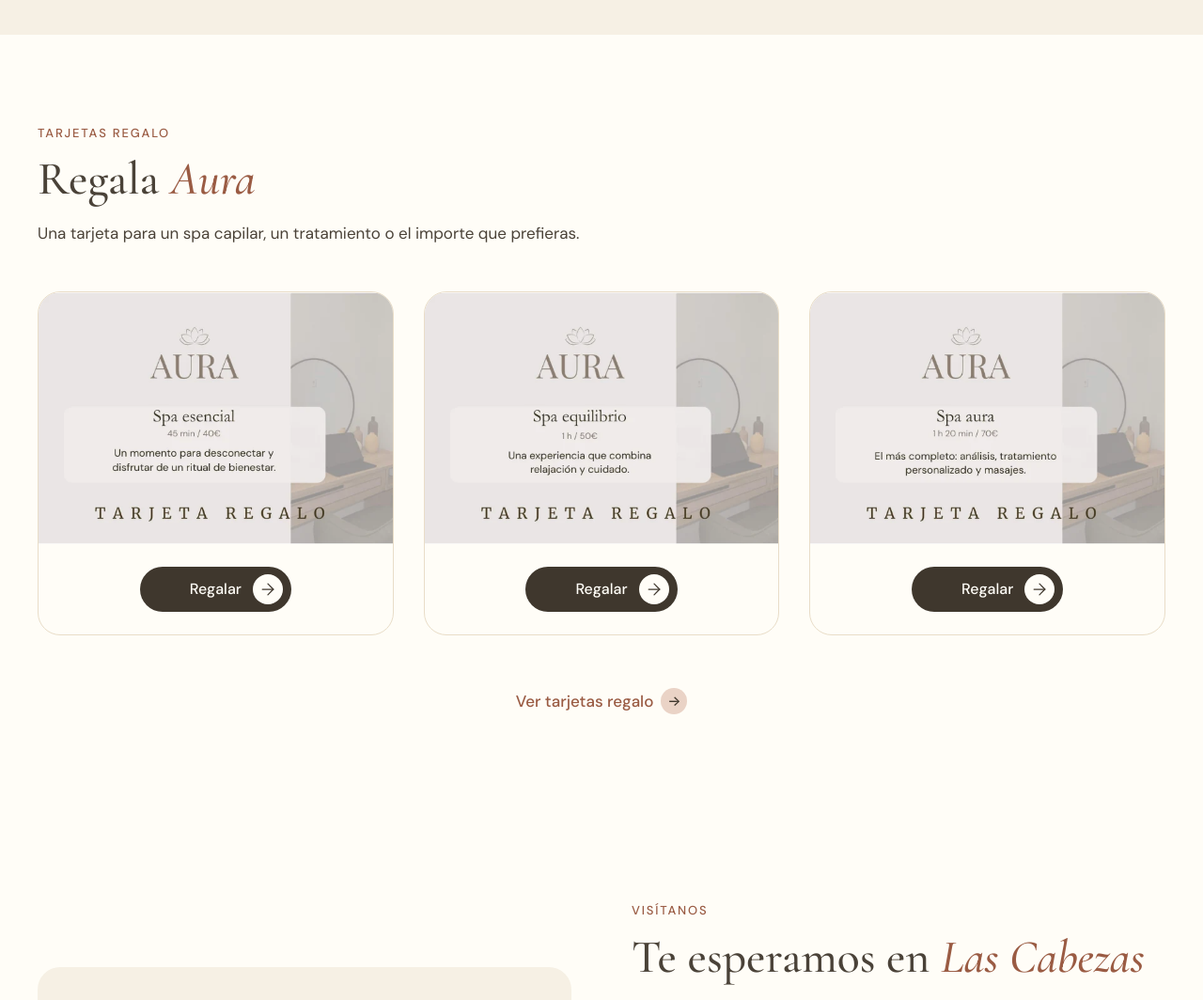
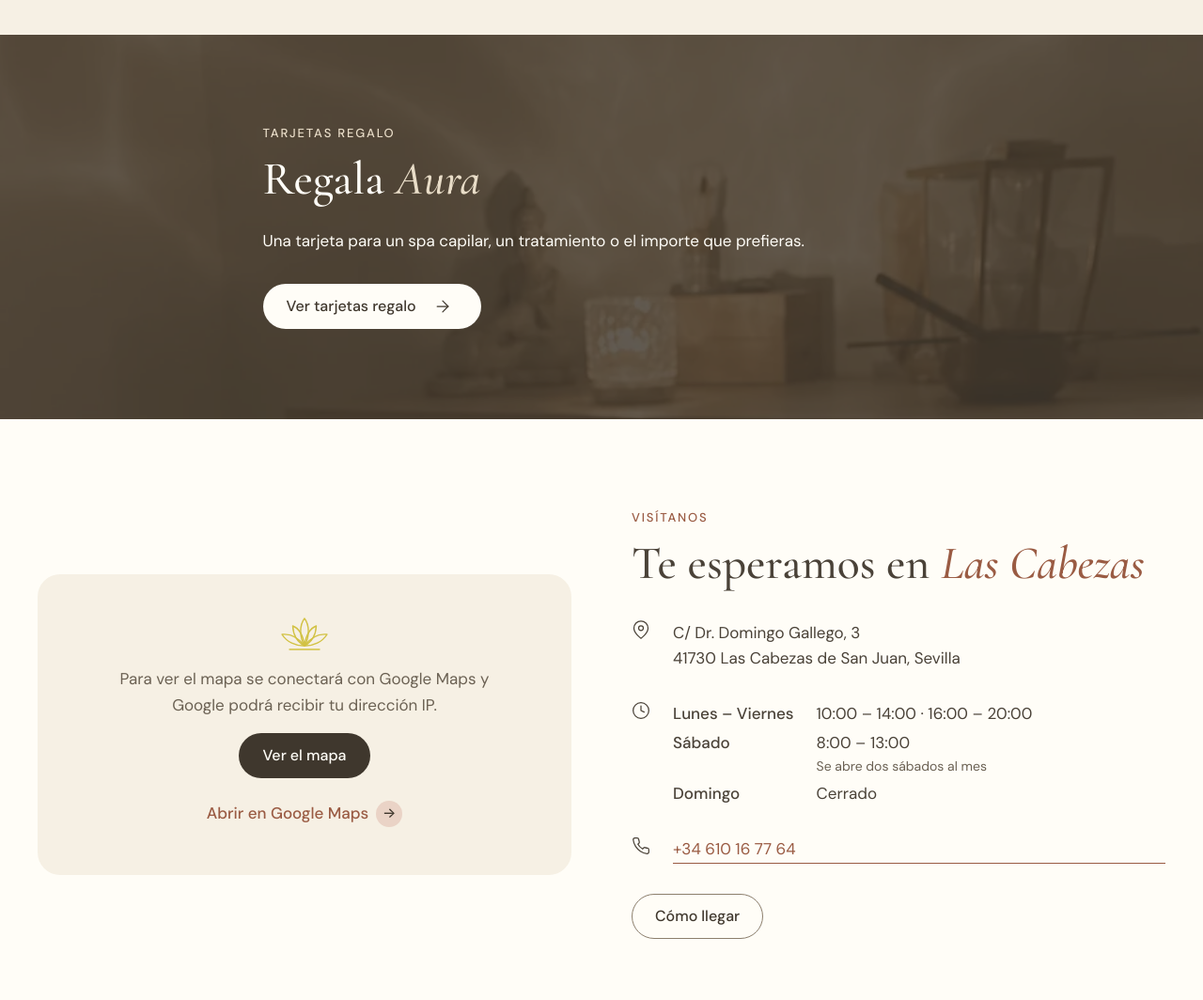
Before and after one commit to SarayOrtizCordero/centro-aura-2, a website: page index.html in a window 1280 px wide. Shown: the part 4080-5144 px from the top of the page at 94% size. Drawn offline with Linux system fonts and the light colour scheme.

Commit message:
Revierte la portada: vuelve el banner "Regala Aura" con foto
La seccion que habia que cambiar era la de Spa capilar, no la de tarjetas regalo.
Se restauran el banner, su CSS, su test y la foto tarjeta-regalo.webp.

Co-Authored-By: Claude Sonnet 5.5 <noreply@anthropic.com>

```diff
--- a/css/styles.css
+++ b/css/styles.css
@@ -926,6 +926,37 @@ body.menu-open::after {
 }
 
 /* ==========================================================================
+   Portada · banner de tarjetas regalo
+   ========================================================================== */
+
+.gift-banner :focus-visible { outline-color: var(--c-on-anchor); }
+.gift-banner {
+  position: relative;
+  isolation: isolate;
+  overflow: hidden;
+  padding-block: var(--s-24);
+  color: var(--c-on-anchor);
+}
+.gift-banner__img {
+  position: absolute;
+  inset: 0;
+  z-index: -2;
+  width: 100%;
+  height: 100%;
+  object-fit: cover;
+}
+.gift-banner__veil {
+  position: absolute;
+  inset: 0;
+  z-index: -1;
+  background: rgb(var(--veil-dark-rgb) / var(--veil-dark-alpha));
+}
+.gift-banner__inner { max-width: var(--measure); }
+.gift-banner h2 { color: var(--c-on-anchor); }
+.gift-banner h2 em, .gift-banner .eyebrow { color: var(--c-on-anchor-soft); }
+.gift-banner p { margin: var(--s-6) 0 var(--s-8); }
+
+/* ==========================================================================
    Portada y contacto · visita, mapa y loto
    ========================================================================== */
 
@@ -1560,9 +1591,8 @@ body:has(.service-dialog[open]) { overflow: hidden; }
    Tarjetas regalo
    ========================================================================== */
 
-/* Lista de tarjetas regalo (página de tarjetas y portada): una debajo de otra en móvil y tres por fila
-   desde 900 px. La imagen ya lleva el nombre, la duración, el precio y la descripción; debajo,
-   fuera de la imagen, solo va el botón para regalarla. */
+/* Página de tarjetas regalo: la imagen ya lleva el nombre, la duración, el precio y la descripción;
+   debajo, fuera de la imagen, solo va el botón para regalarla */
 .gift-cards {
   display: grid;
   gap: var(--s-6);
--- a/index.html
+++ b/index.html
@@ -274,34 +274,14 @@
       </div>
     </section>
 
-    <section class="gift-section section" aria-labelledby="gift-title">
-      <div class="container">
-        <div class="section-head reveal">
-          <span class="eyebrow">Tarjetas regalo</span>
-          <h2 id="gift-title">Regala <em>Aura</em></h2>
-          <p>Una tarjeta para un spa capilar, un tratamiento o el importe que prefieras.</p>
-        </div>
-        <ul class="gift-cards" role="list">
-          <li class="gift-card card reveal">
-            <img class="gift-card__img" src="assets/img/tarjeta-spa-esencial.webp" alt="Tarjeta regalo Spa esencial, 45 min, 40 €. Un momento para desconectar y disfrutar de un ritual de bienestar." width="564" height="402" loading="lazy">
-            <div class="gift-card__body">
-              <a class="btn btn--primary" href="https://wa.me/34610167764" data-wa="Tarjeta regalo Spa esencial" data-wa-kind="producto">Regalar<span class="visually-hidden"> Spa esencial</span><span class="btn__icon" aria-hidden="true"><svg class="icon" aria-hidden="true" focusable="false"><use href="#i-flecha"/></svg></span></a>
-            </div>
-          </li>
-          <li class="gift-card card reveal">
-            <img class="gift-card__img" src="assets/img/tarjeta-spa-equilibrio.webp" alt="Tarjeta regalo Spa equilibrio, 1 h, 50 €. Una experiencia que combina relajación y cuidado." width="564" height="402" loading="lazy">
-            <div class="gift-card__body">
-              <a class="btn btn--primary" href="https://wa.me/34610167764" data-wa="Tarjeta regalo Spa equilibrio" data-wa-kind="producto">Regalar<span class="visually-hidden"> Spa equilibrio</span><span class="btn__icon" aria-hidden="true"><svg class="icon" aria-hidden="true" focusable="false"><use href="#i-flecha"/></svg></span></a>
-            </div>
-          </li>
-          <li class="gift-card card reveal">
-            <img class="gift-card__img" src="assets/img/tarjeta-spa-aura.webp" alt="Tarjeta regalo Spa aura, 1 h 20 min, 70 €. El más completo: análisis, tratamiento personalizado y masajes." width="564" height="402" loading="lazy">
-            <div class="gift-card__body">
-              <a class="btn btn--primary" href="https://wa.me/34610167764" data-wa="Tarjeta regalo Spa aura" data-wa-kind="producto">Regalar<span class="visually-hidden"> Spa aura</span><span class="btn__icon" aria-hidden="true"><svg class="icon" aria-hidden="true" focusable="false"><use href="#i-flecha"/></svg></span></a>
-            </div>
-          </li>
-        </ul>
-        <p class="section-more"><a class="link-arrow" href="pages/tarjetas-regalo.html">Ver tarjetas regalo</a></p>
+    <section class="gift-banner" aria-labelledby="gift-title">
+      <img class="gift-banner__img" src="assets/img/tarjeta-regalo.webp" alt="" width="940" height="706" loading="lazy">
+      <div class="gift-banner__veil" aria-hidden="true"></div>
+      <div class="container gift-banner__inner reveal">
+        <span class="eyebrow">Tarjetas regalo</span>
+        <h2 id="gift-title">Regala <em>Aura</em></h2>
+        <p>Una tarjeta para un spa capilar, un tratamiento o el importe que prefieras.</p>
+        <a class="btn btn--light" href="pages/tarjetas-regalo.html">Ver tarjetas regalo<span class="btn__icon" aria-hidden="true"><svg class="icon" aria-hidden="true" focusable="false"><use href="#i-flecha"/></svg></span></a>
       </div>
     </section>
 
```
Also changed, not shown: assets/img/CREDITOS.md (+2 -0 lines), docs/contenido-fuente.md (+1 -1 lines), tests/distincion.test.js (+1 -1 lines), tests/fixtures/images.json (+1 -0 lines), tests/inicio.test.js (+13 -18 lines), assets/img/tarjeta-regalo.webp (added).
